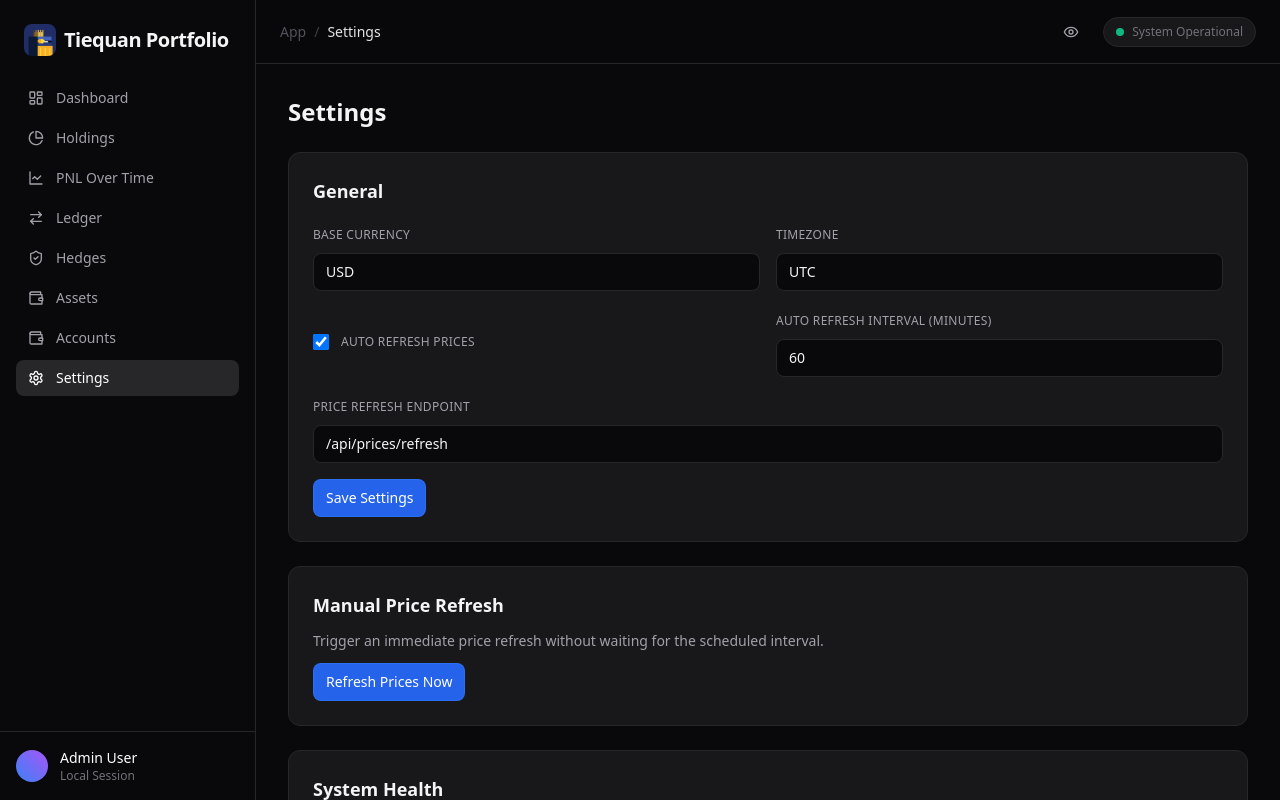
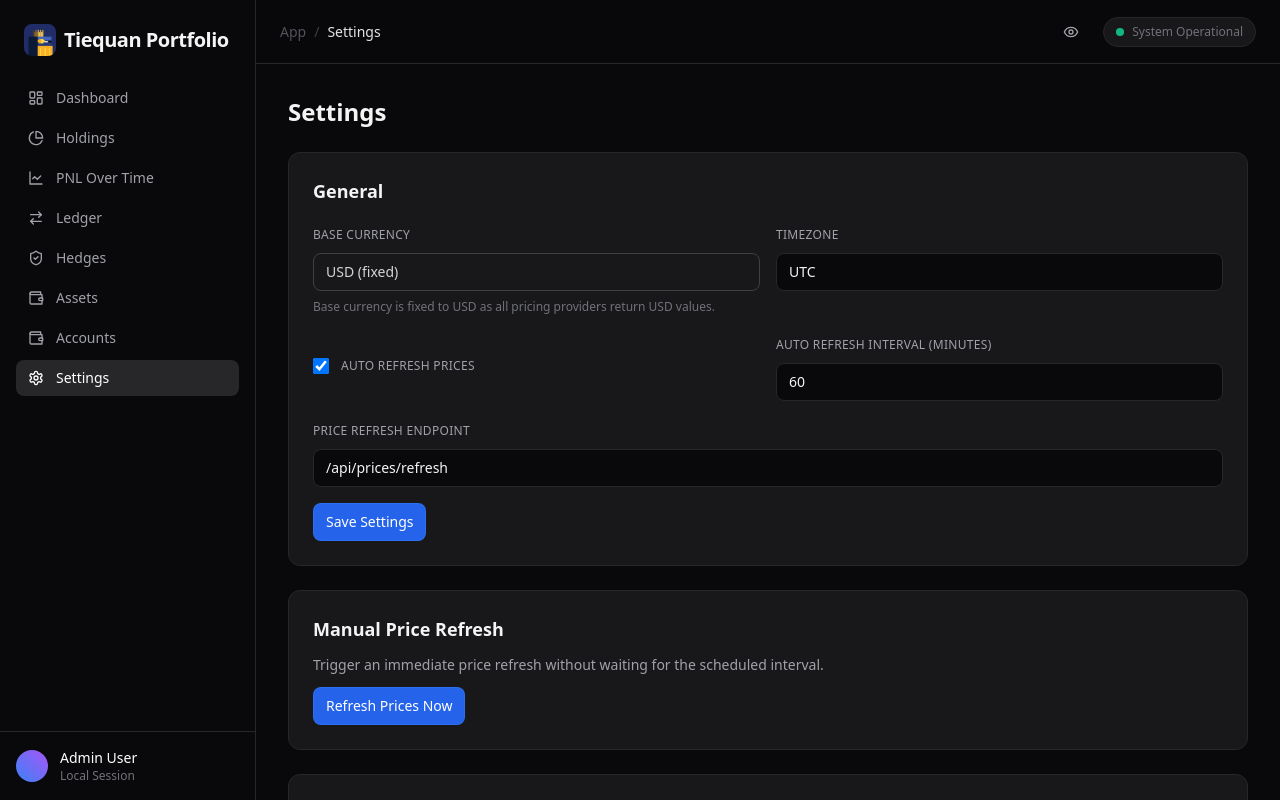
Before and after one commit to tiequan12345/tiequan-pnl-webapp, a Next.js app: page /settings in a window 1280 px wide. Built offline with nearby package versions, Linux system fonts and the light colour scheme; no server answers; the database is empty.

Commit message:
execute phase 0, make usd fixed base pair

```diff
--- a/app/(authenticated)/settings/page.tsx
+++ b/app/(authenticated)/settings/page.tsx
@@ -54,12 +54,11 @@ export default function SettingsPage() {
     }));
   };
 
-  const isValidBaseCurrency = settings.baseCurrency.trim().length > 0;
   const isValidTimezone = settings.timezone.trim().length > 0;
   const isValidInterval =
     Number.isFinite(settings.priceAutoRefreshIntervalMinutes) &&
     settings.priceAutoRefreshIntervalMinutes > 0;
-  const canSave = !loading && isValidBaseCurrency && isValidTimezone && isValidInterval;
+  const canSave = !loading && isValidTimezone && isValidInterval;
 
   const handleSave = async () => {
     setSaveStatus(null);
@@ -121,14 +120,12 @@ export default function SettingsPage() {
         <div className="grid gap-4 md:grid-cols-2">
           <label className="space-y-2">
             <span className="text-xs font-medium text-zinc-400 uppercase tracking-wide">Base Currency</span>
-            <input
-              type="text"
-              value={settings.baseCurrency}
-              onChange={(e) => handleChange('baseCurrency', e.target.value.toUpperCase())}
-              className="w-full bg-zinc-950 border border-zinc-800 rounded-lg px-3 py-2 text-sm text-zinc-100 placeholder-zinc-500 focus:outline-none focus:border-blue-500 focus:ring-1 focus:ring-blue-500"
-              placeholder="USD"
-              disabled={loading}
-            />
+            <div className="w-full bg-zinc-900 border border-zinc-700 rounded-lg px-3 py-2 text-sm text-zinc-300">
+              USD (fixed)
+            </div>
+            <p className="text-xs text-zinc-500">
+              Base currency is fixed to USD as all pricing providers return USD values.
+            </p>
           </label>
           <label className="space-y-2">
             <span className="text-xs font-medium text-zinc-400 uppercase tracking-wide">Timezone</span>
--- a/app/api/settings/route.ts
+++ b/app/api/settings/route.ts
@@ -57,11 +57,9 @@ export async function POST(req: Request) {
     const updates: Partial<AppSettings> = {};
 
     if ('baseCurrency' in body) {
-      const normalized = normalizeString(body.baseCurrency);
-      if (!normalized) {
-        return NextResponse.json({ error: 'baseCurrency must be a non-empty string' }, { status: 400 });
-      }
-      updates.baseCurrency = normalized;
+      // Silently ignore baseCurrency changes - it's locked to USD
+      // We don't return an error to avoid breaking existing clients
+      // The value will be forced to 'USD' by getAppSettings()
     }
 
     if ('timezone' in body) {
--- a/lib/settings.ts
+++ b/lib/settings.ts
@@ -64,10 +64,8 @@ function buildSettingsFromRows(rows: Setting[]): AppSettings {
   );
 
   return {
-    baseCurrency: parseStringSetting(
-      rowMap[SETTING_KEY_MAP.baseCurrency],
-      DEFAULT_SETTINGS.baseCurrency,
-    ),
+    // Force baseCurrency to always be USD, regardless of stored value
+    baseCurrency: 'USD',
     timezone: parseStringSetting(
       rowMap[SETTING_KEY_MAP.timezone],
       DEFAULT_SETTINGS.timezone,
```
Also changed, not shown: 1 other file (tests, documents, lock files or other folders).
